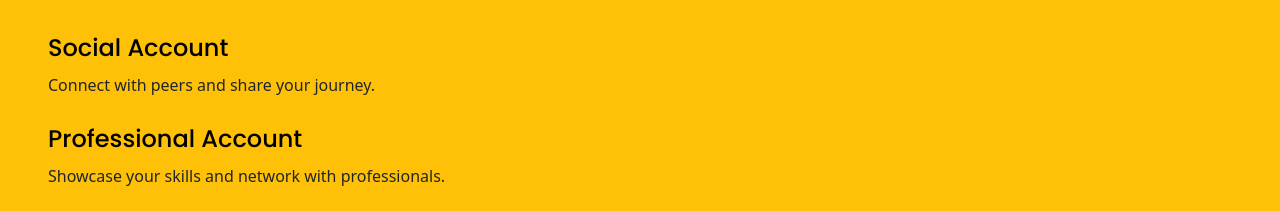
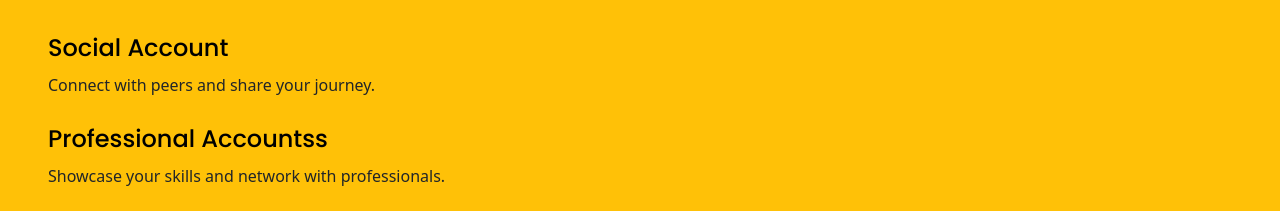
Before and after one commit to simuchimba/The-Hot-Platform-waitinglist, a React (Create React App) app: page / in a window 1280 px wide. Shown: the part 1081-1292 px from the top of the page. Built offline with nearby package versions, Linux system fonts and the light colour scheme; a web font is replaced by a local one.

Commit message:
Update JoinWaitlist.tsx

```diff
--- a/src/components/JoinWaitlist.tsx
+++ b/src/components/JoinWaitlist.tsx
@@ -98,7 +98,7 @@ export default function JoinWaitlist() {
                 <br/>
 
                 <h5>
-                    Professional Account
+                    Professional Accountss
                     <br/>
                 </h5>
 
```
